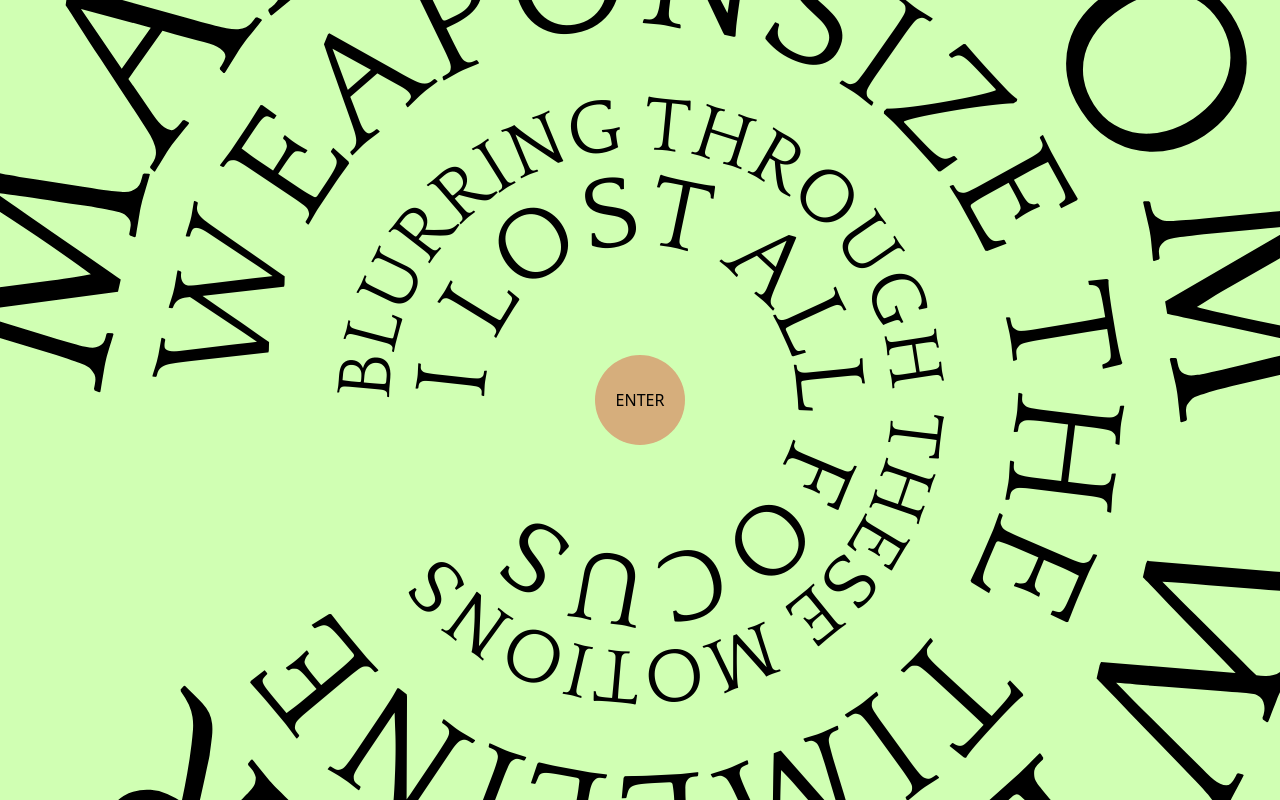
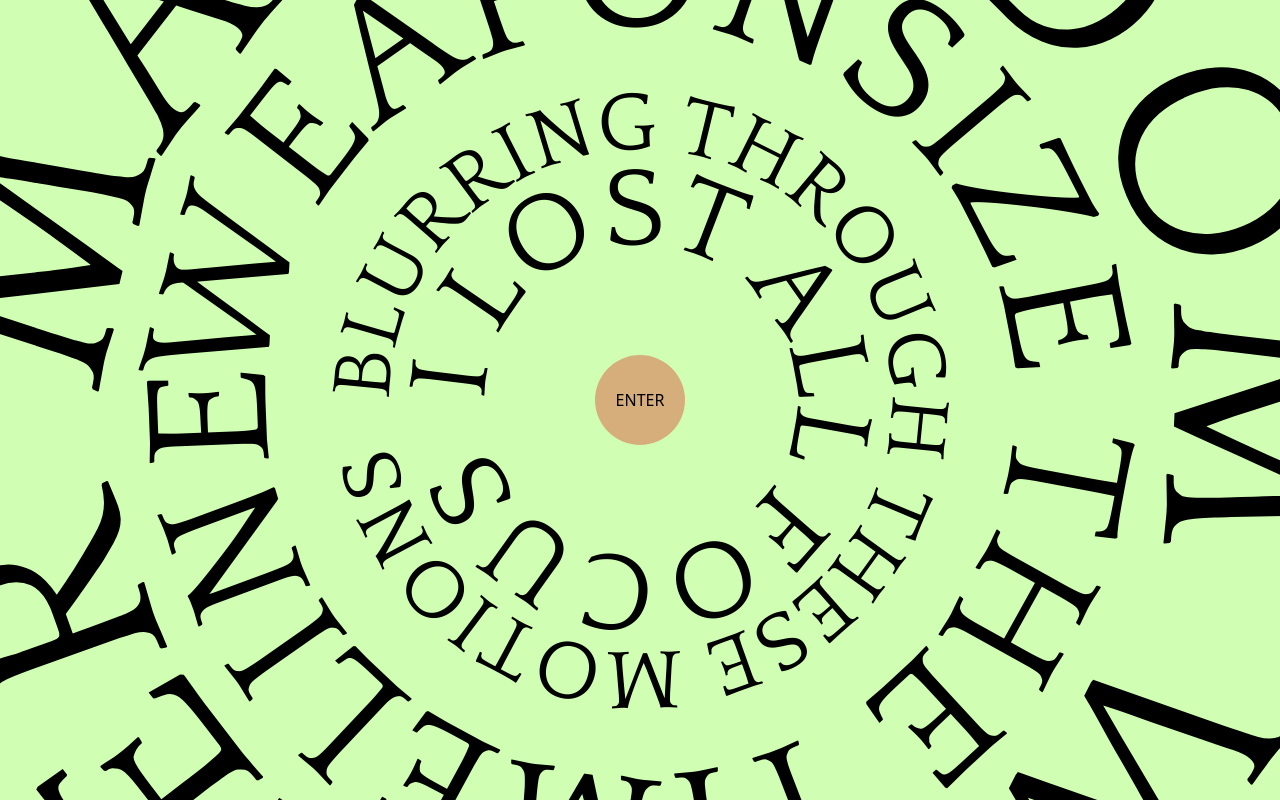
Before and after one commit to grilled-swampert/portfolio, a React (Vite) app: page / in a window 1280 px wide. Built offline with nearby package versions, Linux system fonts and the light colour scheme; a web font is replaced by a local one.

Commit message:
landing auth

```diff
--- a/src/App.tsx
+++ b/src/App.tsx
@@ -193,7 +193,7 @@ function App() {
                 d="M567.5,700.5A133,133 0 1 1833.5,700.5A133,133 0 1 1567.5,700.5"
               />
             </defs>
-            <text className="uppercase origin-[700px_700px] will-change-transform opacity-100 text-[28vmin]">
+            <text className="uppercase origin-[700px_700px] will-change-transform opacity-100 text-[28vmin] md:text-[30vmin]">
               <textPath
                 ref={(el) => {
                   circleTextRefs.current[0] = el;
@@ -203,7 +203,7 @@ function App() {
                 MARTYRDOM WEATHER &nbsp;
               </textPath>
             </text>
-            <text className="uppercase origin-[700px_700px] text-[17vmin]">
+            <text className="uppercase origin-[700px_700px] text-[17vmin] md:text-[19vmin]">
               <textPath
                 ref={(el) => {
                   circleTextRefs.current[1] = el;
@@ -213,7 +213,7 @@ function App() {
                 WEAPONSIZE THE TIMELINE &nbsp;
               </textPath>
             </text>
-            <text className="uppercase origin-[700px_700px] text-[8.3vmin]">
+            <text className="uppercase origin-[700px_700px] text-[8.3vmin] md:text-[9vmin]">
               <textPath
                 ref={(el) => {
                   circleTextRefs.current[2] = el;
@@ -223,7 +223,7 @@ function App() {
                 BLURRING THROUGH THESE MOTIONS &nbsp;
               </textPath>
             </text>
-            <text className="uppercase origin-[700px_700px] text-[11vmin]">
+            <text className="uppercase origin-[700px_700px] text-[11vmin] md:text-[12vmin]">
               <textPath
                 ref={(el) => {
                   circleTextRefs.current[3] = el;
```
